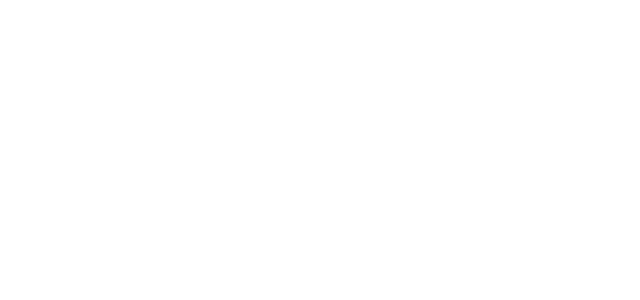
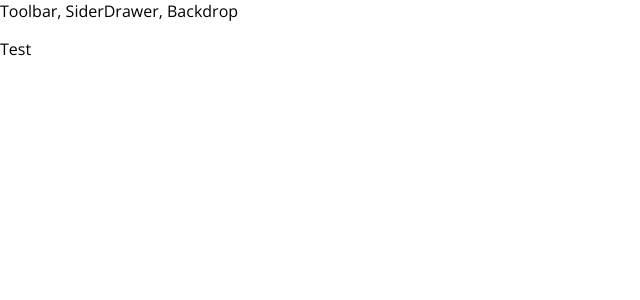
Before and after one commit to A-Wei/react-burger-builder, a React app: page / in a window 1280 px wide. Shown: the top 300 px of the page, without its empty margins (0-640 px from the left). Built offline with nearby package versions, Linux system fonts and the light colour scheme.

Commit message:
Creating layout component

```diff
--- a/src/App.js
+++ b/src/App.js
@@ -1,10 +1,14 @@
 import React, { Component } from 'react';
+
+import Layout from './components/Layout/Layout'
 
 class App extends Component {
   render() {
     return (
       <div>
-
+        <Layout>
+          <p>Test</p>
+        </Layout>
       </div>
     );
   }
--- /dev/null
+++ b/src/components/Layout/Layout.js
@@ -0,0 +1,13 @@
+import React from 'react'
+import Aux from '../../hoc/Aux'
+
+const layout = ( props ) => (
+    <Aux>
+        <div>Toolbar, SiderDrawer, Backdrop</div>
+        <main>
+            {props.children}
+        </main>
+    </Aux>
+);
+
+export default layout;
--- /dev/null
+++ b/src/hoc/Aux.js
@@ -0,0 +1,3 @@
+const aux = (props) => props.children;
+
+export default aux
--- a/src/index.css
+++ b/src/index.css
@@ -1,5 +1,5 @@
 body {
   margin: 0;
   padding: 0;
-  font-family: sans-serif;
+  font-family: "Open Sans", sans-serif;
 }
```
